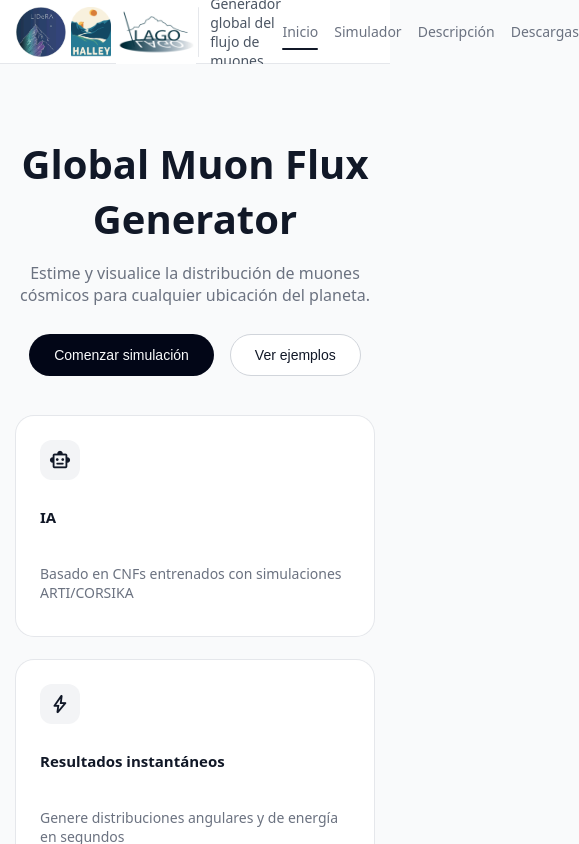
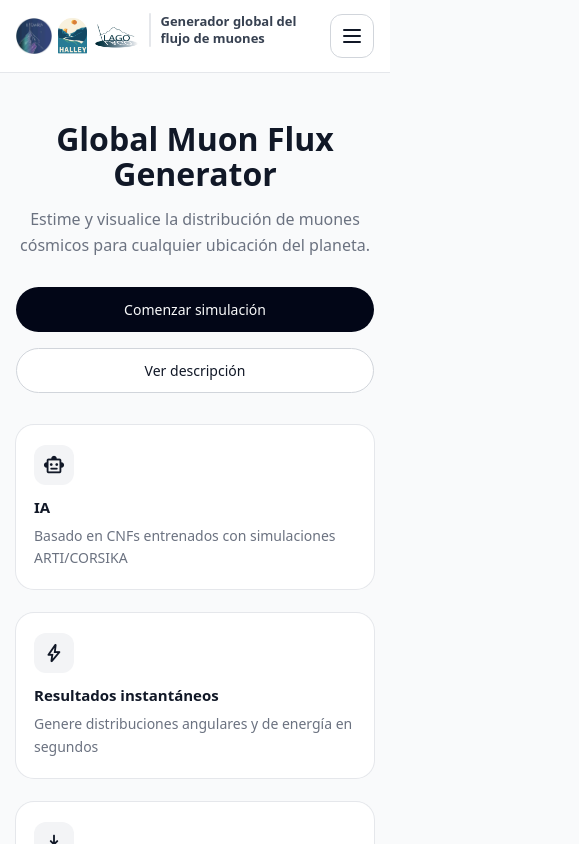
Before and after one commit to skipword/MuonGenerator, an Angular app in the folder pagina/: page / in a window 390 px wide. Shown: the top 844 px of the page, 579 px wide, since content can reach past the window. Built offline with nearby package versions, Linux system fonts and the light colour scheme.

Commit message:
Responsive

```diff
--- a/pagina/src/app/app.component.html
+++ b/pagina/src/app/app.component.html
@@ -1,22 +1,15 @@
-<!-- * * * * * * * * * * * * * * * * * * * * * * * * * * * * * * * -->
-<!-- * * * * * * * * * * * The content below * * * * * * * * * * * -->
-<!-- * * * * * * * * * * is only a placeholder * * * * * * * * * * -->
-<!-- * * * * * * * * * * and can be replaced.  * * * * * * * * * * -->
-<!-- * * * * * * * * * * * * * * * * * * * * * * * * * * * * * * * -->
-<!-- * * * * * * * * * Delete the template below * * * * * * * * * -->
-<!-- * * * * * * * to get started with your project! * * * * * * * -->
-<!-- * * * * * * * * * * * * * * * * * * * * * * * * * * * * * * * -->
 <header class="navbar">
+  <div class="navbar__content">
     <div class="navbar__left">
       <div class="navbar__logos">
         <img
           src="assets/logo_Lidera.png"
-        alt="Logo Halley"
+          alt="Logo Lidera"
           class="navbar__logo"
         />
         <img
           src="assets/logo_halley.png"
-        alt="Logo Lidera"
+          alt="Logo Halley"
           class="navbar__logo"
         />
         <img
@@ -31,26 +24,58 @@
       <span class="navbar__brand">Generador global del flujo de muones</span>
     </div>
 
-  <nav class="navbar__tabs">
+    <button
+      type="button"
+      class="navbar__menu-button"
+      (click)="toggleMenu()"
+      [attr.aria-expanded]="menuOpen"
+      aria-label="Abrir o cerrar menú de navegación"
+    >
+      <span></span>
+      <span></span>
+      <span></span>
+    </button>
+
+    <nav class="navbar__tabs" [class.navbar__tabs--open]="menuOpen">
       <a
         routerLink="/"
         routerLinkActive="tab--active"
         [routerLinkActiveOptions]="{ exact: true }"
         class="tab"
-      >Inicio</a
+        (click)="closeMenu()"
       >
-    <a routerLink="/simulador" routerLinkActive="tab--active" class="tab"
-      >Simulador</a
+        Inicio
+      </a>
+
+      <a
+        routerLink="/simulador"
+        routerLinkActive="tab--active"
+        class="tab"
+        (click)="closeMenu()"
       >
-    <a routerLink="/descripcion" routerLinkActive="tab--active" class="tab"
-      >Descripción</a
+        Simulador
+      </a>
+
+      <a
+        routerLink="/descripcion"
+        routerLinkActive="tab--active"
+        class="tab"
+        (click)="closeMenu()"
       >
-    <a routerLink="/descargas" routerLinkActive="tab--active" class="tab"
-      >Descargas</a
+        Descripción
+      </a>
+
+      <a
+        routerLink="/descargas"
+        routerLinkActive="tab--active"
+        class="tab"
+        (click)="closeMenu()"
       >
+        Descargas
+      </a>
     </nav>
+  </div>
 </header>
-
 
 <main class="page">
   <router-outlet></router-outlet>
@@ -59,12 +84,3 @@
 <footer class="footer">
   © 2025 Todos los derechos reservados
 </footer>
-
-
-<!-- * * * * * * * * * * * * * * * * * * * * * * * * * * * * * * * * -->
-<!-- * * * * * * * * * * * The content above * * * * * * * * * * * * -->
-<!-- * * * * * * * * * * is only a placeholder * * * * * * * * * * * -->
-<!-- * * * * * * * * * * and can be replaced.  * * * * * * * * * * * -->
-<!-- * * * * * * * * * * * * * * * * * * * * * * * * * * * * * * * * -->
-<!-- * * * * * * * * * * End of Placeholder  * * * * * * * * * * * * -->
-<!-- * * * * * * * * * * * * * * * * * * * * * * * * * * * * * * * * -->
--- a/pagina/src/app/app.component.scss
+++ b/pagina/src/app/app.component.scss
@@ -4,70 +4,94 @@
   min-height: 100vh;
 }
 
-/* Barra superior clara con tabs */
 .navbar {
-  background: #ffffff;
+  position: sticky;
+  top: 0;
+  z-index: 50;
+  background: rgba(255, 255, 255, 0.96);
   border-bottom: 1px solid #e5e7eb;
+  backdrop-filter: blur(10px);
+}
+
+.navbar__content {
+  max-width: 1280px;
+  margin: 0 auto;
   padding: 0 64px;
+  min-height: 72px;
   display: flex;
   align-items: center;
   justify-content: space-between;
-  height: 64px;
+  gap: 20px;
 }
 
 .navbar__left {
+  min-width: 0;
   display: flex;
   align-items: center;
+  gap: 12px;
 }
 
-/* Grupo de logos */
 .navbar__logos {
   display: flex;
   align-items: center;
-  gap: 5px;
+  gap: 6px;
+  flex-shrink: 0;
 }
 
 .navbar__logo {
-  height: 50px;
+  height: 44px;
   width: auto;
+  display: block;
 }
+
 .navbar__logo2 {
-  height: 80px;
+  height: 60px;
   width: auto;
+  display: block;
 }
 
 .navbar__separator {
   width: 2px;
-  height: 50px;
+  height: 42px;
   background: #e5e7eb;
   border-radius: 999px;
-  margin-right: 12px;
-  margin-left: 2px;
+  flex-shrink: 0;
 }
 
 .navbar__brand {
+  min-width: 0;
   font-size: 14px;
-  font-weight: 500;
-  color: #4b5563;
+  font-weight: 600;
+  color: #374151;
+  line-height: 1.3;
 }
 
 .navbar__tabs {
   display: flex;
-  gap: 32px;
+  align-items: center;
+  gap: 28px;
+  flex-shrink: 0;
 }
 
 .tab {
   position: relative;
+  display: inline-flex;
+  align-items: center;
   padding: 8px 0;
   font-size: 14px;
   color: #6b7280;
   text-decoration: none;
+  cursor: pointer;
+  transition: color 0.15s ease;
 }
 
-/* Línea negra debajo de la pestaña activa */
+.tab:hover {
+  color: #111827;
+}
+
 .tab--active {
   color: #111827;
-  font-weight: 500;
+  font-weight: 600;
 }
 
 .tab--active::after {
@@ -81,50 +105,146 @@
   border-radius: 999px;
 }
 
-.tab {
-  position: relative;
-  padding: 8px 0;
-  font-size: 14px;
-  color: #6b7280;
-  text-decoration: none;
-  cursor: pointer;                       // <-- mano al pasar
-  transition: color 0.15s ease;
+.navbar__menu-button {
+  display: none;
+  width: 44px;
+  height: 44px;
+  padding: 0;
+  border: 1px solid #d1d5db;
+  border-radius: 12px;
+  background: #ffffff;
+  cursor: pointer;
+  flex-shrink: 0;
 }
 
-.tab:hover {
-  color: #111827;                        // <-- resalta en hover
+.navbar__menu-button span {
+  display: block;
+  width: 18px;
+  height: 2px;
+  margin: 4px auto;
+  border-radius: 999px;
+  background: #111827;
 }
 
-
-/* Contenido y footer */
 .page {
   flex: 1;
   padding: 40px 64px 32px;
   background: #f9fafb;
-
 }
-
 
 .footer {
   text-align: center;
-  padding: 12px 0 20px;
+  padding: 12px 16px 20px;
   font-size: 12px;
   color: #6b7280;
   background: #f9fafb;
 }
 
-/* Responsive */
+@media (max-width: 1100px) {
+  .navbar__content,
+  .page {
+    padding-left: 24px;
+    padding-right: 24px;
+  }
+
+  .navbar__tabs {
+    gap: 18px;
+  }
+}
+
 @media (max-width: 900px) {
-  .navbar {
-    padding: 0 16px;
+  .navbar__content {
+    position: relative;
+    align-items: center;
+    padding-top: 12px;
+    padding-bottom: 12px;
+  }
+
+  .navbar__left {
+    gap: 10px;
+    padding-right: 8px;
+  }
+
+  .navbar__logo {
+    height: 36px;
+  }
+
+  .navbar__logo2 {
+    height: 46px;
+  }
+
+  .navbar__separator {
+    height: 34px;
+  }
+
+  .navbar__brand {
+    font-size: 13px;
+  }
+
+  .navbar__menu-button {
+    display: inline-block;
+  }
+
+  .navbar__tabs {
+    position: absolute;
+    top: calc(100% + 8px);
+    left: 24px;
+    right: 24px;
+    display: none;
+    flex-direction: column;
+    align-items: stretch;
+    gap: 0;
+    padding: 8px;
+    background: #ffffff;
+    border: 1px solid #e5e7eb;
+    border-radius: 18px;
+    box-shadow: 0 16px 40px rgba(15, 23, 42, 0.12);
+  }
+
+  .navbar__tabs--open {
+    display: flex;
+  }
+
+  .tab {
+    width: 100%;
+    padding: 12px 14px;
+    border-radius: 12px;
+  }
+
+  .tab--active {
+    background: #f3f4f6;
+  }
+
+  .tab--active::after {
+    display: none;
   }
 
   .page {
-    padding: 24px 16px;
+    padding-top: 24px;
+    padding-bottom: 24px;
+  }
+}
+
+@media (max-width: 640px) {
+  .navbar__content,
+  .page {
+    padding-left: 16px;
+    padding-right: 16px;
+  }
+
+  .navbar__left {
+    align-items: flex-start;
+  }
+
+  .navbar__brand {
+    display: -webkit-box;
+    -webkit-line-clamp: 2;
+    -webkit-box-orient: vertical;
+    overflow: hidden;
   }
 
   .navbar__tabs {
-    gap: 16px;
-    font-size: 13px;
+    left: 16px;
+    right: 16px;
   }
 }
--- a/pagina/src/app/app.component.ts
+++ b/pagina/src/app/app.component.ts
@@ -14,4 +14,13 @@ import {
 })
 export class AppComponent {
   title = 'pagina';
+  menuOpen = false;
+
+  toggleMenu() {
+    this.menuOpen = !this.menuOpen;
+  }
+
+  closeMenu() {
+    this.menuOpen = false;
+  }
 }
--- a/pagina/src/app/pages/downloads/downloads.component.scss
+++ b/pagina/src/app/pages/downloads/downloads.component.scss
@@ -4,7 +4,6 @@
   gap: 24px;
 }
 
-/* Tarjeta principal */
 .downloads-card {
   background: #ffffff;
   border-radius: 18px;
@@ -21,11 +20,11 @@
 
 .downloads-card__subtitle {
   font-size: 14px;
+  line-height: 1.6;
   color: #6b7280;
   margin: 0 0 16px;
 }
 
-/* Secciones dentro de la tarjeta */
 .downloads-section + .downloads-section {
   margin-top: 16px;
 }
@@ -39,16 +38,16 @@
 
 .downloads-section__subtitle {
   font-size: 13px;
+  line-height: 1.5;
   color: #6b7280;
   margin: 0 0 12px;
 }
 
-/* Fila de descarga */
 .download-item {
   display: flex;
   align-items: center;
   gap: 12px;
-  padding: 10px 0;
+  padding: 12px 0;
   border-top: 1px solid #e5e7eb;
 }
 
@@ -65,10 +64,12 @@
   align-items: center;
   justify-content: center;
   font-size: 20px;
+  flex-shrink: 0;
 }
 
 .download-item__info {
   flex: 1;
+  min-width: 0;
 }
 
 .download-item__title {
@@ -80,11 +81,11 @@
 
 .download-item__desc {
   font-size: 13px;
+  line-height: 1.5;
   color: #6b7280;
   margin: 0;
 }
 
-/* Botones reutilizados */
 .btn {
   border-radius: 999px;
   padding: 8px 16px;
@@ -92,6 +93,8 @@
   font-weight: 500;
   cursor: pointer;
   border: 1px solid transparent;
+  white-space: nowrap;
+  flex-shrink: 0;
 }
 
 .btn--secondary {
@@ -100,18 +103,30 @@
   border-color: #d1d5db;
 }
 
-/* Responsive */
 @media (max-width: 900px) {
   .downloads-card {
-    padding: 16px 16px 20px;
+    padding: 18px 18px 20px;
   }
 
   .download-item {
     align-items: flex-start;
     flex-wrap: wrap;
   }
+}
 
-  .btn {
-    margin-top: 6px;
+@media (max-width: 640px) {
+  .downloads-card {
+    padding: 16px 14px 18px;
+  }
+
+  .download-item {
+    display: grid;
+    grid-template-columns: 40px minmax(0, 1fr);
+    gap: 10px 12px;
+  }
+
+  .download-item .btn {
+    grid-column: 1 / -1;
+    width: 100%;
   }
 }
--- a/pagina/src/app/pages/home/home.component.html
+++ b/pagina/src/app/pages/home/home.component.html
@@ -14,7 +14,13 @@
       Comenzar simulación
     </button>
 
-    <button class="btn btn--secondary">Ver ejemplos</button>
+    <button
+      type="button"
+      class="btn btn--secondary"
+      routerLink="/descripcion"
+    >
+      Ver descripción
+    </button>
   </div>
 </section>
 
--- a/pagina/src/app/pages/home/home.component.scss
+++ b/pagina/src/app/pages/home/home.component.scss
@@ -5,14 +5,16 @@
 }
 
 .hero__title {
-  font-size: 40px;
-  font-weight: 600;
-  margin-bottom: 16px;
+  font-size: clamp(2rem, 4vw, 2.5rem);
+  font-weight: 700;
+  line-height: 1.1;
+  margin: 0 0 16px;
   color: #111827;
 }
 
 .hero__subtitle {
-  font-size: 16px;
+  font-size: clamp(1rem, 2vw, 1.05rem);
+  line-height: 1.6;
   color: #6b7280;
   max-width: 680px;
   margin: 0 auto 28px;
@@ -22,6 +24,7 @@
   display: flex;
   justify-content: center;
   gap: 16px;
+  flex-wrap: wrap;
 }
 
 .btn {
@@ -75,23 +78,40 @@
 }
 
 .feature-card__title {
+  margin: 0;
   font-size: 15px;
   font-weight: 600;
   color: #111827;
 }
 
 .feature-card__text {
+  margin: 0;
   font-size: 14px;
+  line-height: 1.6;
   color: #6b7280;
 }
 
-/* Responsive */
 @media (max-width: 900px) {
-  .page {
-    padding: 24px 16px;
+  .hero {
+    margin-top: 24px;
+    margin-bottom: 32px;
   }
 
   .features {
     grid-template-columns: 1fr;
   }
 }
+
+@media (max-width: 640px) {
+  .hero__actions {
+    flex-direction: column;
+  }
+
+  .hero__actions .btn {
+    width: 100%;
+  }
+
+  .feature-card {
+    padding: 20px 18px;
+  }
+}
--- a/pagina/src/app/pages/simulator/simulator.component.scss
+++ b/pagina/src/app/pages/simulator/simulator.component.scss
@@ -2,9 +2,15 @@
   display: grid;
   grid-template-columns: minmax(0, 360px) minmax(0, 1fr);
   gap: 32px;
+  align-items: start;
 }
 
-/* Columna izquierda */
+.sim-layout__left,
+.results-card,
+.download-card {
+  min-width: 0;
+}
+
 .sim-layout__left {
   background: #ffffff;
   border-radius: 18px;
@@ -21,6 +27,7 @@
 
 .sim-subtitle {
   font-size: 14px;
+  line-height: 1.6;
   color: #6b7280;
   margin-bottom: 20px;
 }
@@ -45,6 +52,8 @@
 
 .form-field input,
 .form-field select {
+  width: 100%;
+  min-width: 0;
   border-radius: 10px;
   border: 1px solid #e5e7eb;
   padding: 10px 12px;
@@ -60,7 +69,6 @@
   background: #ffffff;
 }
 
-/* Botones */
 .btn {
   border-radius: 999px;
   padding: 10px 18px;
@@ -82,7 +90,6 @@
   border-color: #d1d5db;
 }
 
-/* Columna derecha */
 .sim-layout__right {
   display: flex;
   flex-direction: column;
@@ -95,7 +102,7 @@
   border-radius: 18px;
   box-shadow: 0 0 0 1px #e5e7eb;
   display: flex;
-  flex-direction: column;   // <-- columna
+  flex-direction: column;
   align-items: center;
   justify-content: center;
   padding: 24px;
@@ -103,8 +110,6 @@
   color: #6b7280;
   font-size: 14px;
 }
-
-
 
 .download-card {
   background: #ffffff;
@@ -124,6 +129,7 @@
   font-size: 13px;
   color: #6b7280;
   margin: 0 0 16px;
+  line-height: 1.5;
 }
 
 .download-hint {
@@ -132,22 +138,12 @@
   margin: 8px 0 12px;
 }
 
-/* Responsive */
-@media (max-width: 900px) {
-  .sim-layout {
-    grid-template-columns: minmax(0, 1fr);
-  }
-
-  .sim-layout__right {
-    order: 2;
-  }
-}
 .field-hint {
   font-size: 11px;
+  line-height: 1.5;
   color: #9ca3af;
 }
 
-/* Spinner */
 .spinner {
   width: 32px;
   height: 32px;
@@ -164,18 +160,35 @@
   }
 }
 
-/* Imagen de resultados */
+.results-viewer {
+  width: 100%;
+  display: flex;
+  justify-content: center;
+}
+
+.results-viewer__content {
+  width: 100%;
+  max-width: 760px;
+  display: flex;
+  flex-direction: column;
+  align-items: center;
+}
+
 .results-image {
+  display: block;
   margin-top: 12px;
   max-width: 100%;
+  max-height: 70vh;
+  object-fit: contain;
   border-radius: 12px;
   box-shadow: 0 10px 25px rgba(15, 23, 42, 0.15);
 }
 
 .results-text {
   font-size: 13px;
+  line-height: 1.5;
   color: #4b5563;
-  margin-bottom: 10px;
+  margin: 0 0 10px;
 }
 
 .action-row {
@@ -186,23 +199,25 @@
 
 .resolved-place {
   font-size: 12px;
+  line-height: 1.5;
   color: #374151;
   margin: -4px 0 0;
 }
 
-.results-viewer {
+.results-image-label {
+  font-size: 13px;
+  font-weight: 500;
+  color: #374151;
+  margin: 0 0 8px;
+}
+
+.results-viewer__controls {
+  margin-top: 14px;
   display: flex;
   align-items: center;
+  justify-content: center;
   gap: 12px;
-  width: 100%;
-  justify-content: center;
-}
-
-.results-viewer__content {
-  display: flex;
-  flex-direction: column;
-  align-items: center;
-  max-width: 100%;
+  flex-wrap: wrap;
 }
 
 .viewer-arrow {
@@ -220,9 +235,53 @@
   cursor: not-allowed;
 }
 
-.results-image-label {
+.results-counter {
   font-size: 13px;
-  font-weight: 500;
-  color: #374151;
-  margin-bottom: 8px;
+  color: #4b5563;
 }
+
+@media (max-width: 900px) {
+  .sim-layout {
+    grid-template-columns: minmax(0, 1fr);
+  }
+
+  .sim-layout__left,
+  .results-card,
+  .download-card {
+    padding: 20px 18px;
+  }
+
+  .sim-layout__right {
+    order: 2;
+  }
+}
+
+@media (max-width: 640px) {
+  .btn,
+  .action-row .btn {
+    width: 100%;
+    justify-content: center;
+    text-align: center;
+  }
+
+  .action-row {
+    flex-direction: column;
+  }
+
+  .results-card {
+    padding: 18px 14px;
+  }
+
+  .download-card {
+    padding: 18px 14px;
+  }
+
+  .results-viewer__controls {
+    width: 100%;
+  }
+
+  .viewer-arrow {
+    width: 42px;
+    height: 42px;
+  }
+}
--- a/pagina/src/styles.scss
+++ b/pagina/src/styles.scss
@@ -1,16 +1,32 @@
-/* You can add global styles to this file, and also import other style files */
 *,
 *::before,
 *::after {
   box-sizing: border-box;
 }
 
+html {
+  overflow-x: hidden;
+}
+
 body {
   margin: 0;
+  overflow-x: hidden;
   font-family: system-ui, -apple-system, BlinkMacSystemFont, 'Segoe UI',
     sans-serif;
   background: #f9fafb;
   color: #111827;
+}
+
+img {
+  max-width: 100%;
+  height: auto;
+}
+
+button,
+input,
+select,
+textarea {
+  font: inherit;
 }
 
 .material-symbols-rounded {
@@ -19,9 +35,10 @@ body {
     'wght' 400,
     'GRAD' 0,
     'opsz' 24;
-  font-size: 22px; // puedes ajustar el tamaño
+  font-size: 22px;
   line-height: 1;
 }
+
 .btn--primary:hover {
   filter: brightness(1.05);
 }
```
Also changed, not shown: pagina/src/app/pages/description/description.component.scss (+8 -5 lines), pagina/src/app/pages/simulator/simulator.component.html (+19 -10 lines). Lines whose indentation alone changed are shown as unchanged.
